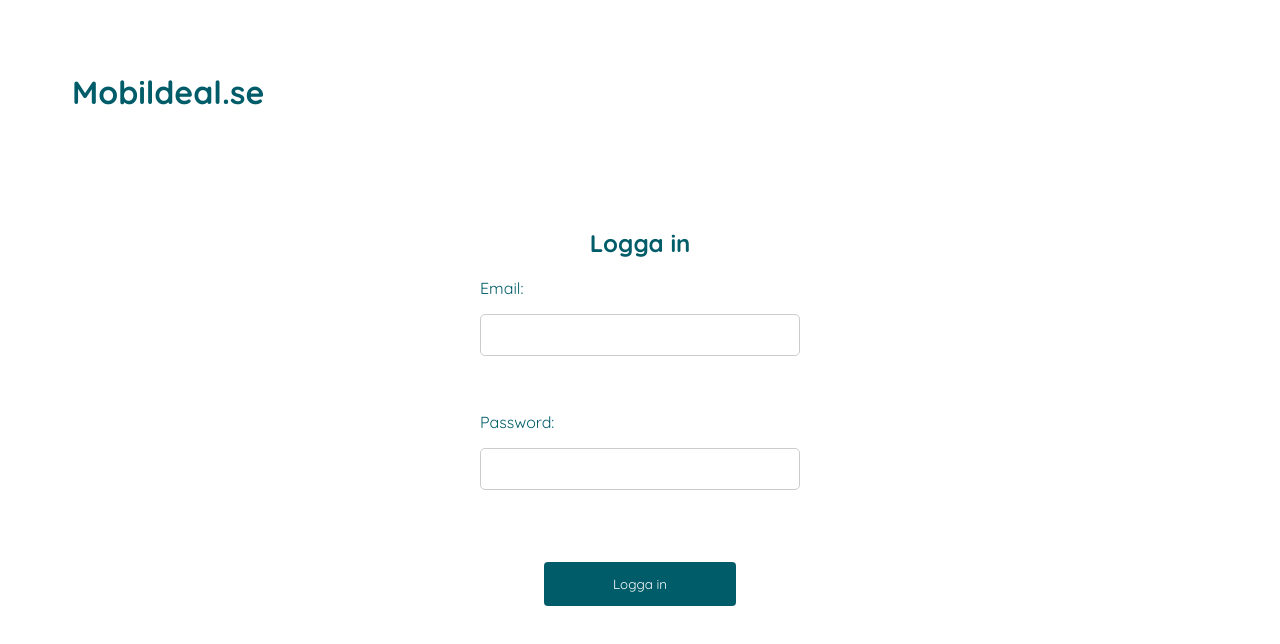
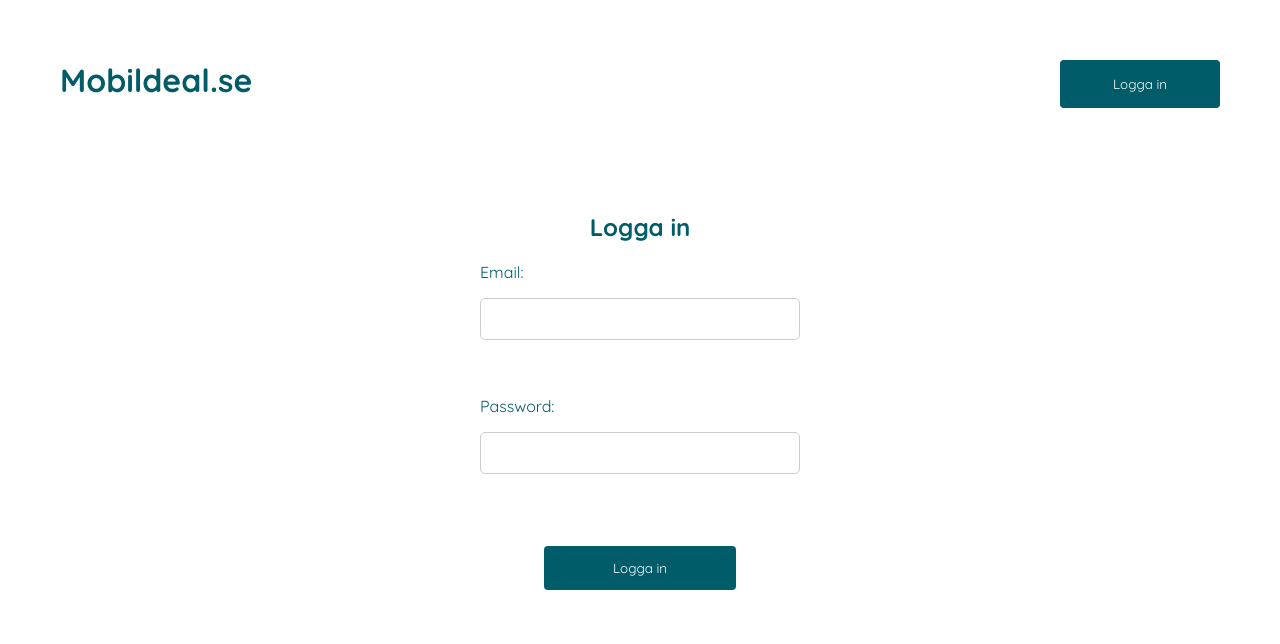
Before and after one commit to r-eldblad/mobildeal, a React (Create React App) app in the folder client/: page /login in a window 1280 px wide. Shown: the top 644 px of the page. Built offline with nearby package versions, Linux system fonts and the light colour scheme.

Commit message:
This commit adds a button for navigating to the login page

```diff
--- a/client/src/App.css
+++ b/client/src/App.css
@@ -1,6 +1,5 @@
 .header {
     font-size: 2rem;
-    padding: 2rem;
 }
 
 .container {
@@ -13,3 +12,23 @@
 #root {
     background-color: #fff;
 }
+
+.flex-box {
+    display: flex;
+    justify-content: space-between;
+    background-color: white;
+}
+
+.login-btn {
+    width: 10rem;
+    height: 3rem;
+    background-color: #005c68;
+    color: #fff;
+    border: none;
+    border-radius: 4px;
+    cursor: pointer;
+}
+
+.login-btn:hover {
+    background-color: #3d5c60;
+}
--- a/client/src/App.js
+++ b/client/src/App.js
@@ -1,10 +1,13 @@
 import './App.css'
 import { BrowserRouter as Router, Routes, Route } from 'react-router-dom'
+
 import { useState } from 'react'
 
 import LoginPage from './pages/LoginPage/LoginPage'
 import HomePage from './pages/HomePage/HomePage'
 import AddSubscriptionPage from './pages/AddSubscriptionPage/AddSubscriptionPage'
+
+import Header from './components/Header/Header'
 
 // Contexts
 import { LoginContext } from './contexts/LoginContext'
@@ -18,8 +21,8 @@ const App = () => {
         <div className="container">
             <LoginContext.Provider value={{ token, setToken }}>
                 <SubscriptionsContext.Provider value={{ subscriptions, setSubscriptions }}>
-                    <h1 className="header">Mobildeal.se</h1>
                     <Router>
+                        <Header />
                         <Routes>
                             <Route path="/" element={<HomePage />} />
                             <Route path="/login" element={<LoginPage />} />
--- /dev/null
+++ b/client/src/components/Header/Header.js
@@ -0,0 +1,20 @@
+import { useNavigate } from 'react-router-dom'
+
+const Header = () => {
+    let navigate = useNavigate()
+
+    const routeChange = () => {
+        navigate('/login')
+    }
+
+    return (
+        <div className="flex-box">
+            <h1 className="header">Mobildeal.se</h1>
+            <button className="login-btn" onClick={routeChange}>
+                Logga in
+            </button>
+        </div>
+    )
+}
+
+export default Header
--- a/client/src/components/LoginForm/LoginForm.js
+++ b/client/src/components/LoginForm/LoginForm.js
@@ -7,7 +7,7 @@ import './LoginForm.css'
 import axios from 'axios'
 
 const LoginForm = () => {
-    const { token, setToken } = useContext(LoginContext)
+    const { setToken } = useContext(LoginContext)
 
     const [email, setEmail] = useState('')
     const [password, setPassword] = useState('')
--- a/client/src/pages/LoginPage/LoginPage.js
+++ b/client/src/pages/LoginPage/LoginPage.js
@@ -1,14 +1,8 @@
-import React, { useContext } from 'react'
+import React from 'react'
 import LoginForm from '../../components/LoginForm/LoginForm'
-import { LoginContext } from '../../contexts/LoginContext'
 
 const LoginPage = () => {
-    const { token } = useContext(LoginContext)
-
-    if (!token) {
-        return <LoginForm />
-    }
-    return <div>Du är redan inloggad.</div>
+    return <LoginForm />
 }
 
 export default LoginPage
```
